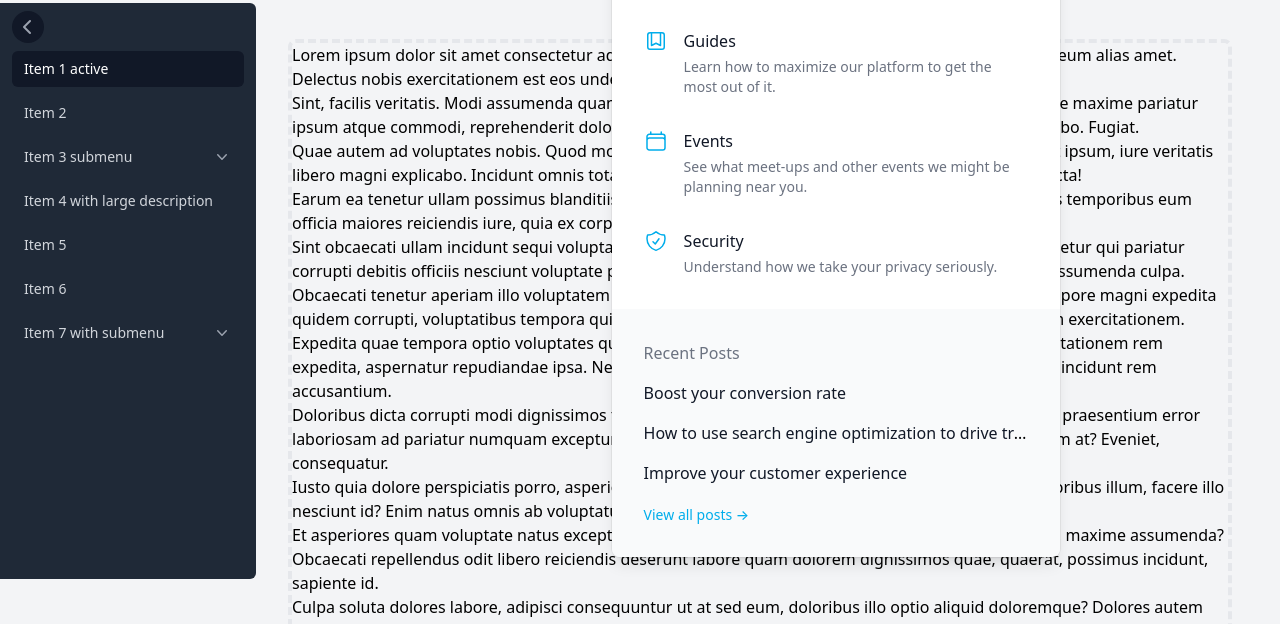
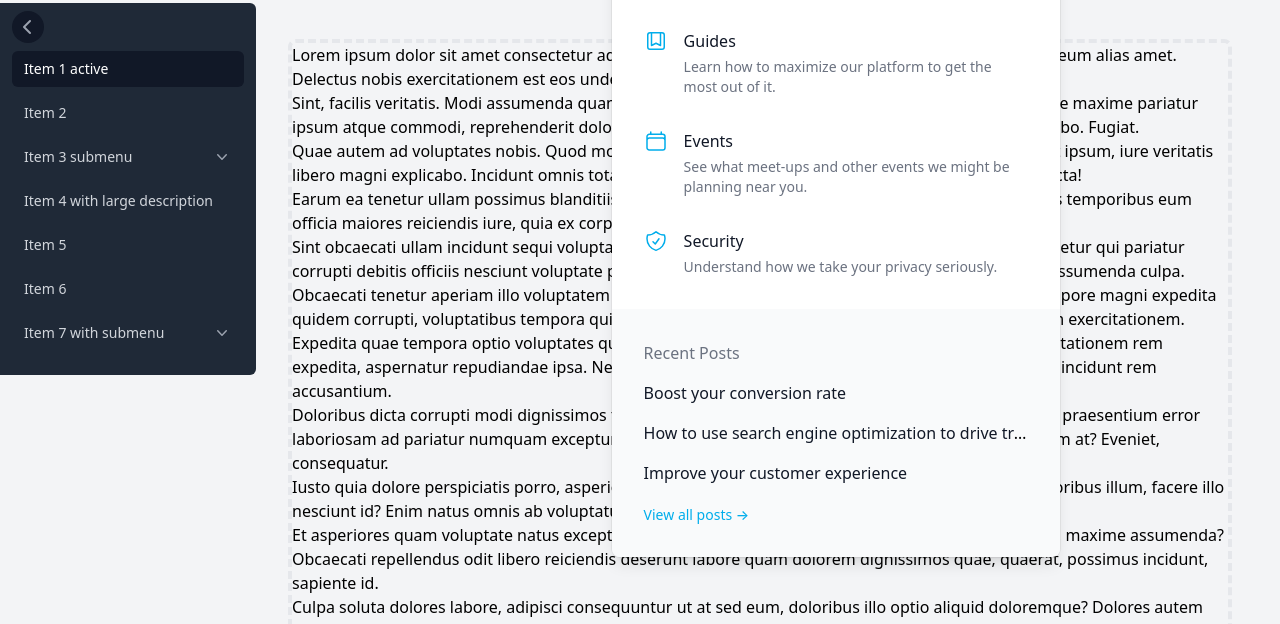
Before and after one commit to AllianceDeveloper/TestTailwind, a plain HTML site: page index.html in a window 1280 px wide. Shown: the part 157-781 px from the top of the page. Drawn offline with Linux system fonts and the light colour scheme.

Commit message:
menu lateral auto ajustable

```diff
--- a/index.html
+++ b/index.html
@@ -1389,7 +1389,7 @@ Leaving: "transition ease-in duration-150"
         </div>
       </nav>
       <!-- w=64|0, si es 0, cambiar px de Main -->
-      <aside class="w-64 bg-gray-800 fixed top-40 bottom-16 z-40 rounded-r-md">
+      <aside class="w-64 bg-gray-800 fixed top-40 pb-4 z-40 rounded-r-md">
         <!-- Pin to top left corner -->
         <div class="relative h-8 w-8 top-2 mb-4">
           <!--Flecha-->
```
Also changed, not shown: css/app.min.css.
